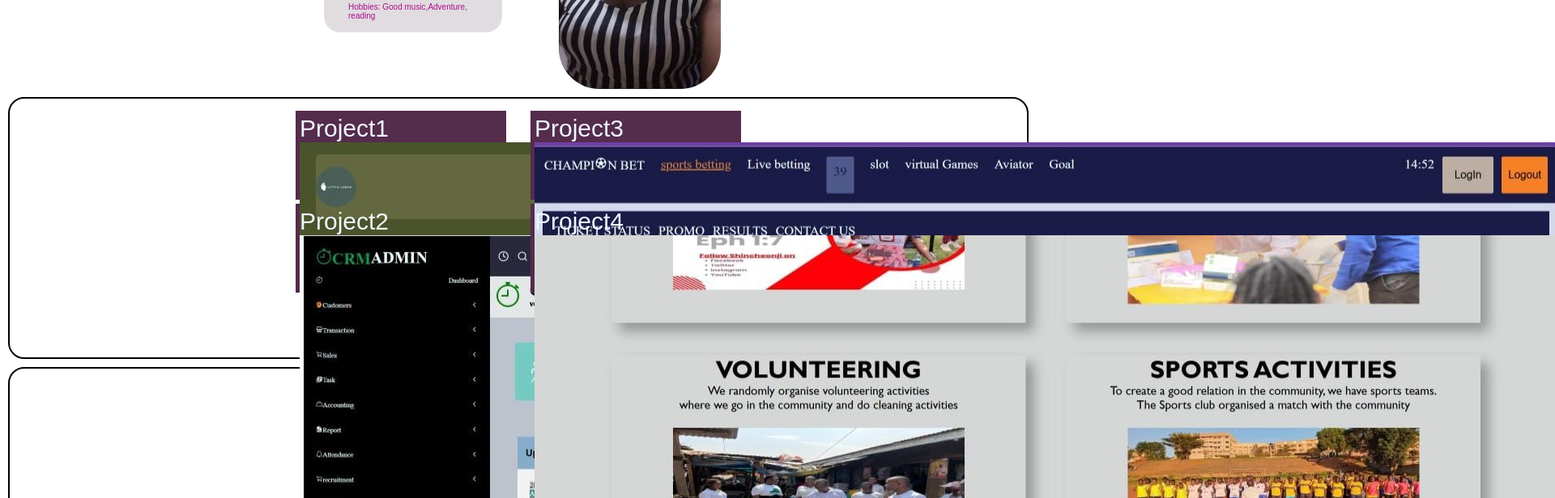
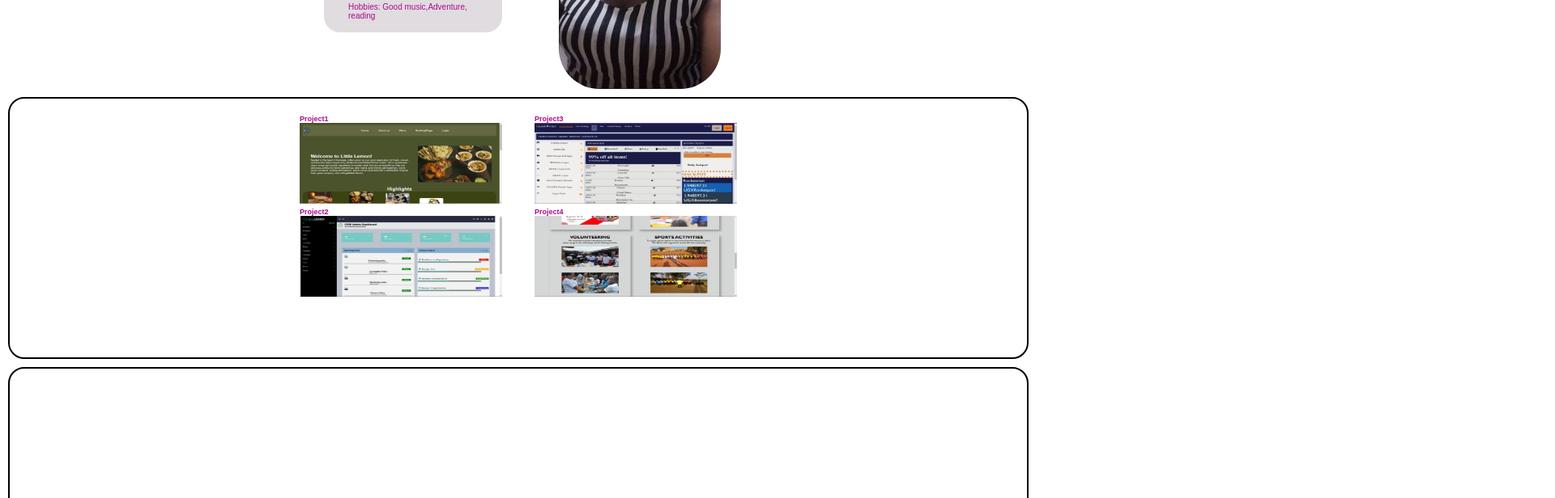
Before and after one commit to nawagirwacatherine/MY-PORTIFOLIO2, a React (Vite) app in the folder Cathies portifolio/: page / in a window 1280 px wide. Shown: the part 420-1036 px from the top of the page at 81% size, 1920 px wide, since content can reach past the window. Built offline with nearby package versions, Linux system fonts and the light colour scheme.

Commit message:
Add styling to the project images

```diff
--- a/Cathies portifolio/src/App.css
+++ b/Cathies portifolio/src/App.css
@@ -78,9 +78,18 @@ color: rgb(171, 11, 139);
 }
 
 .projects {
-  background-color:  rgb(84, 44, 76);
+  color:  rgb(171, 11, 139);
   margin: 5px;
   padding: 5px;
   height: 100px;
   width: 250px;
 }
+
+.image{
+  height: 100px;
+  width: 250px;
+}
+
+h1{
+  font-size: xx-small;
+}
--- a/Cathies portifolio/src/pages/HomePage.jsx
+++ b/Cathies portifolio/src/pages/HomePage.jsx
@@ -26,19 +26,19 @@ function HomePage (){
 
         <div className="intro2">
           <div>
-          <div className="projects">Project1
+          <div className="projects"> <h1>Project1</h1>
           <img src={imagesProject1} alt="images" className="image" />
           </div>
-          <div className="projects">Project2
+          <div className="projects"> <h1>Project2</h1>
           <img src={imagesProject2} alt="images" className="image" />
           </div>
           </div>
 
           <div>
-          <div className="projects">Project3
+          <div className="projects"> <h1>Project3</h1>
           <img src={imagesProject3} alt="images" className="image" />
           </div>
-          <div className="projects">Project4
+          <div className="projects"> <h1>Project4</h1>
           <img src={imagesProject4} alt="images" className="image" />
           </div>
           </div>
```
